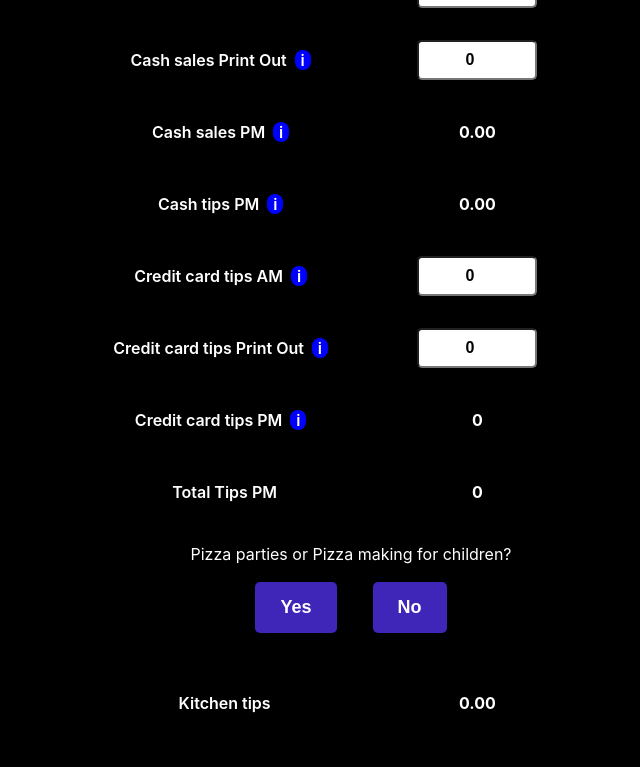
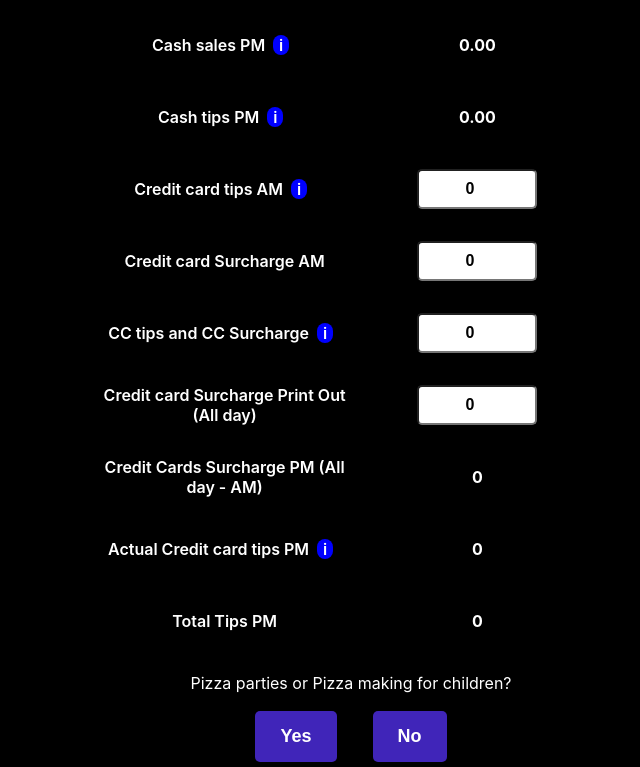
Before and after one commit to manuelcasanova/rmf, a React (Create React App) app in the folder client/: page /pm in a window 1280 px wide. Shown: the part 788-1555 px from the top of the page, without its empty margins (289-929 px from the left). Built offline with nearby package versions, Linux system fonts and the light colour scheme; no server answers.

Commit message:
Add new logic to take into consideration the credit card surcharge

```diff
--- a/client/src/Components/ClosingAM.jsx
+++ b/client/src/Components/ClosingAM.jsx
@@ -38,6 +38,9 @@ export default function ClosingAM() {
     // Tips
     cashTips, creditCardsTipsAM, setCreditCardsTipsAM,
 
+    //Surcharge
+    creditCardsSurchargeAM, setCreditCardsSurchargeAM, creditCardsSurchargePrintOut, setCreditCardsSurchargePM,
+
     // Toggle and Visibility
     toggle, showData, setShowData,
 
@@ -75,7 +78,7 @@ export default function ClosingAM() {
 
         <div className='seccion'>
 
-          {showData && <DataComponent isAM={true}/>}
+          {showData && <DataComponent isAM={true} />}
           <div className='title'>Shift</div>
           <Link to='/pm'><AmButton /></Link>
 
@@ -115,12 +118,48 @@ export default function ClosingAM() {
             {cashTipsInfo && <div className='info-message'>Cash tips = Total cash - Float - Cash sales</div>}
 
             <div className='inline'>
-              <label className='inline-label'>Credit card tips<div className={color !== 'blue' ? "info" : "info-red"} onClick={showCreditCardTipsInfo}>i</div></label>
+              <label className='inline-label'>CC tips and CC Surcharge<div className={color !== 'blue' ? "info" : "info-red"} onClick={showCreditCardTipsInfo}>i</div></label>
+
               <input type="number" className='money-input' value={creditCardsTipsAM} onChange={(e) => setCreditCardsTipsAM(e.target.value)} onClick={() => setCreditCardsTipsAM("")}
                 onFocus={() => setCreditCardsTipsAM("")}></input>
+
+
             </div>
 
-            {creditCardTipsInfo && <div className='info-message'>Tips paid on print out</div>}
+            {creditCardTipsInfo && <div className='info-message'>Tips paid on Touch Bistro's print out</div>}
+
+
+            <div className='inline'>
+              <label className='inline-label'>Credit Card Surcharge</label>
+
+              <input type="number" className='money-input' value={creditCardsSurchargeAM} onChange={(e) => setCreditCardsSurchargeAM(e.target.value)} onClick={() => setCreditCardsSurchargeAM("")}
+                onFocus={() => setCreditCardsSurchargeAM("")}></input>
+
+
+            </div>
+
+                        <div className='inline'>
+              <label className='inline-label'>Actual Credit Card Tips</label>
+              <div className='money-input'>{
+
+                creditCardsTipsAM
+
+                && roundToTwo((roundToTwo(
+                  creditCardsTipsAM
+                ) - roundToTwo(
+                  creditCardsSurchargeAM
+                )))
+
+
+              }</div>
+
+              {!creditCardsTipsAM && creditCardsTipsAM !== 0
+
+                &&
+                <ErrorMessageInputField />
+              }
+            </div>
+
 
             <div className='inline'>
               <label className='inline-label'>Total tips</label>
@@ -128,10 +167,11 @@ export default function ClosingAM() {
 
                 creditCardsTipsAM
 
-                && roundToTwo((roundToTwo(cashTips) + roundToTwo(creditCardsTipsAM)))
+                && roundToTwo((roundToTwo(cashTips) + roundToTwo(creditCardsTipsAM) -  roundToTwo(creditCardsSurchargeAM)))
 
 
               }</div>
+
               {!creditCardsTipsAM && creditCardsTipsAM !== 0
 
                 &&
--- a/client/src/Components/ClosingPM.jsx
+++ b/client/src/Components/ClosingPM.jsx
@@ -35,7 +35,13 @@ export default function ClosingPM() {
     creditCardsTipsAM, setCreditCardsTipsAM,
     creditCardsTipsPrintOut, setCreditCardsTipsPrintOut,
     cashTipsPM,
-    totalTipsPM,
+    totalTipsAndSurchargePM,
+
+    //Surcharge
+    creditCardsSurchargeAM,
+    setCreditCardsSurchargeAM,
+    creditCardsSurchargePM,
+    setCreditCardsSurchargePM,
 
     // Toggle and Visibility
     toggle, showData, setShowData,
@@ -177,18 +183,51 @@ export default function ClosingPM() {
 
             {creditCardsTipsAMInfo && <div className='info-message'>Credit Card tips from the AM shift</div>}
 
+            <div className='inline'>
+              <label className='inline-label'>Credit card Surcharge AM</label>
+              <input type="number" className='money-input' value={creditCardsSurchargeAM} onChange={(e) => setCreditCardsSurchargeAM(e.target.value)} onClick={() => setCreditCardsSurchargeAM("")}
+                onFocus={() => setCreditCardsSurchargeAM("")}></input>
+            </div>
 
             <div className='inline'>
-              <label className='inline-label'>Credit card tips Print Out<div className={color !== 'blue' ? "info" : "info-red"} onClick={showCreditCardsTipsPrintOutInfo}>i</div></label>
+              <label className='inline-label'>CC tips and CC Surcharge<div className={color !== 'blue' ? "info" : "info-red"} onClick={showCreditCardsTipsPrintOutInfo}>i</div></label>
               <input type="number" className='money-input' value={creditCardsTipsPrintOut} onChange={(e) => setCreditCardsTipsPrintOut(e.target.value)} onClick={() => setCreditCardsTipsPrintOut("")}
                 onFocus={() => setCreditCardsTipsPrintOut("")}></input>
             </div>
 
-            {creditCardsPrintOutInfo && <div className='info-message'>Credit Card tips from the Print Out</div>}
+            {creditCardsPrintOutInfo && <div className='info-message'>Credit Card Tips paid on Touch Bistro's print out</div>}
+
+                        <div className='inline'>
+              <label className='inline-label'>Credit card Surcharge Print Out (All day)</label>
+              <input type="number" className='money-input' value={creditCardsSurchargePM} onChange={(e) => setCreditCardsSurchargePM(e.target.value)} onClick={() => setCreditCardsSurchargePM("")}
+                onFocus={() => setCreditCardsSurchargePM("")}></input>
+            </div>
+
+                        <div className='inline'>
+              <label className='inline-label'>Credit Cards Surcharge PM (All day - AM)</label>
+              <div className='money-input'>{creditCardsTipsAM && creditCardsTipsPrintOut &&
+              roundToTwo(creditCardsSurchargePM) -
+              roundToTwo(creditCardsSurchargeAM)
+              }
+
+              </div>
+              {!creditCardsTipsAM && creditCardsTipsAM !== 0
+                &&
+                <ErrorMessageInputField />
+              }
+            </div>
 
             <div className='inline'>
-              <label className='inline-label'>Credit card tips PM<div className={color !== 'blue' ? "info" : "info-red"} onClick={showCreditCardsTipsPMInfo}>i</div></label>
-              <div className='money-input'>{creditCardsTipsAM && creditCardsTipsPrintOut && roundToTwo((roundToTwo(creditCardsTipsPrintOut) - roundToTwo(creditCardsTipsAM)))}</div>
+              <label className='inline-label'>Actual Credit card tips PM<div className={color !== 'blue' ? "info" : "info-red"} onClick={showCreditCardsTipsPMInfo}>i</div></label>
+              <div className='money-input'>{creditCardsTipsAM && creditCardsTipsPrintOut &&
+              roundToTwo(
+              roundToTwo(creditCardsTipsPrintOut) -
+              roundToTwo(creditCardsTipsAM) -
+              roundToTwo(creditCardsSurchargePM)
+              )
+              }
+
+              </div>
               {!creditCardsTipsAM && creditCardsTipsAM !== 0
                 &&
                 <ErrorMessageInputField />
@@ -201,7 +240,7 @@ export default function ClosingPM() {
 
             <div className='inline'>
               <label className='inline-label'>Total Tips PM</label>
-              <div className='money-input'>{creditCardsTipsAM && creditCardsTipsPrintOut && totalTipsPM}</div>
+              <div className='money-input'>{creditCardsTipsAM && creditCardsTipsPrintOut && totalTipsAndSurchargePM - creditCardsSurchargePM }</div>
               {!creditCardsTipsPrintOut && creditCardsTipsPrintOut !== 0
                 &&
                 <ErrorMessageInputField />
--- a/client/src/Components/SubComponents/PaymentTerminalMatch.jsx
+++ b/client/src/Components/SubComponents/PaymentTerminalMatch.jsx
@@ -38,9 +38,9 @@ export default function PayTerminalMatch() {
 
   return (
     <div className='pizza-making-question'>
-      <div className='yes-no'>
+      {/* <div className='yes-no'>
         {!terminal && <button className='clear-all' onClick={showTerminal}>Payment Terminal Match</button>}
-      </div>
+      </div> */}
       {terminal && <button className='clear-all-x' onClick={showTerminal}>x</button>}
       {terminal && (
         <>
--- a/client/src/Components/SubComponents/SummaryAm.jsx
+++ b/client/src/Components/SubComponents/SummaryAm.jsx
@@ -22,7 +22,9 @@ export default function SummaryAm() {
     assistantTips,
     pizzaTips,
     creditCardsTipsAM,
-    totalTips,
+    totalTipsAndSurcharge,
+    totalTipsAM,
+    totalTipsPM,
     cashTips,
     frontTips,
     kitchenTips,
@@ -116,7 +118,7 @@ export default function SummaryAm() {
             <div className='print-line'>Cash sales: {cashSalesAM}$</div>
             <div className='print-line'>Cash tips: {cashTips}$</div>
             <div className='print-line'>Credit card tips: {creditCardsTipsAM}$</div>
-            <div className='print-line'>TOTAL TIPS: {totalTips}$</div>
+            <div className='print-line'>TOTAL TIPS: {totalTipsAndSurcharge}$</div>
             <div className='print-line'></div>
             <div className='print-line'>Pizza making Tips: {pizzaTips}$</div>
             <div className='print-line'>Kitchen Tips: {kitchenTips}$</div>
--- a/client/src/contexts/AppContext.js
+++ b/client/src/contexts/AppContext.js
@@ -39,6 +39,11 @@ const AppContextProvider = ({ children }) => {
 
   const [creditCardsTipsAM, setCreditCardsTipsAM] = useState(0)
   const [creditCardsTipsPrintOut, setCreditCardsTipsPrintOut] = useState(0)
+
+  const [creditCardsSurchargeAM, setCreditCardsSurchargeAM] = useState(0)
+  const [creditCardsSurchargePM, setCreditCardsSurchargePM] = useState(0)
+  const [creditCardsSurchargePrintOut, setCreditCardsSurchargePrintOut] = useState(0)
+
 
   const [sundaysInfo, setSundaysInfo] = useState(false)
 
@@ -214,8 +219,20 @@ const AppContextProvider = ({ children }) => {
 
 
 
-  const totalTips = parseFloat(cashTips) + parseFloat(creditCardsTipsAM)
-  const totalTipsPM = roundToTwo((roundToTwo(cashTipsPM) + roundToTwo(creditCardsTipsPrintOut) - roundToTwo(creditCardsTipsAM)))
+  const totalTipsAndSurcharge = parseFloat(cashTips) + parseFloat(creditCardsTipsAM)
+  const totalTipsAndSurchargePM = roundToTwo((roundToTwo(cashTipsPM) + roundToTwo(creditCardsTipsPrintOut) - roundToTwo(creditCardsTipsAM)))
+
+  const totalTipsAM = parseFloat(cashTips) + parseFloat(creditCardsTipsAM) - parseFloat(creditCardsSurchargeAM)
+  const totalTipsPM = roundToTwo(
+    (
+      roundToTwo(cashTipsPM)
+      + roundToTwo(creditCardsTipsPrintOut)
+      - roundToTwo(creditCardsTipsAM)
+      - roundToTwo(creditCardsSurchargePM)
+      + roundToTwo(creditCardsSurchargeAM)
+    )
+  )
+
 
   const pizzaTips =
 
@@ -229,8 +246,12 @@ const AppContextProvider = ({ children }) => {
     +
     (parseFloat(fieldTrip) * fieldTripPrice * pizzaTipsPercent / 100)
 
-  const tipsAfterPizzaParty = (totalTips - pizzaTips).toFixed(2)
-  const tipsAfterPizzaPartyPM = (totalTipsPM - pizzaTips).toFixed(2)
+  const tipsAfterPizzaParty = (totalTipsAndSurcharge - creditCardsSurchargeAM - pizzaTips).toFixed(2)
+  const tipsAfterPizzaPartyPM = (totalTipsAndSurchargePM - creditCardsSurchargePM - pizzaTips).toFixed(2) //HERE
+
+
+
+
   const kitchenTips = (tipsAfterPizzaParty * kitchenTipsPercent / 100).toFixed(2);
   const kitchenTipsPM = (tipsAfterPizzaPartyPM * kitchenTipsPercent / 100).toFixed(2);
 
@@ -569,7 +590,12 @@ const AppContextProvider = ({ children }) => {
       creditCardTips, setCreditCardTips,
       creditCardsTipsAM, setCreditCardsTipsAM,
       creditCardsTipsPrintOut, setCreditCardsTipsPrintOut,
-      totalTips,
+      creditCardsSurchargeAM, setCreditCardsSurchargeAM,
+      creditCardsSurchargePM, setCreditCardsSurchargePM,
+      creditCardsSurchargePrintOut, setCreditCardsSurchargePrintOut,
+      totalTipsAndSurcharge,
+      totalTipsAndSurchargePM,
+      totalTipsAM,
       totalTipsPM,
       pizzaAdults, setPizzaAdults,
       cocktailAdults, setCocktailAdults,
```
Also changed, not shown: 1 other file (tests, documents, lock files or other folders). Lines whose indentation alone changed are shown as unchanged.
